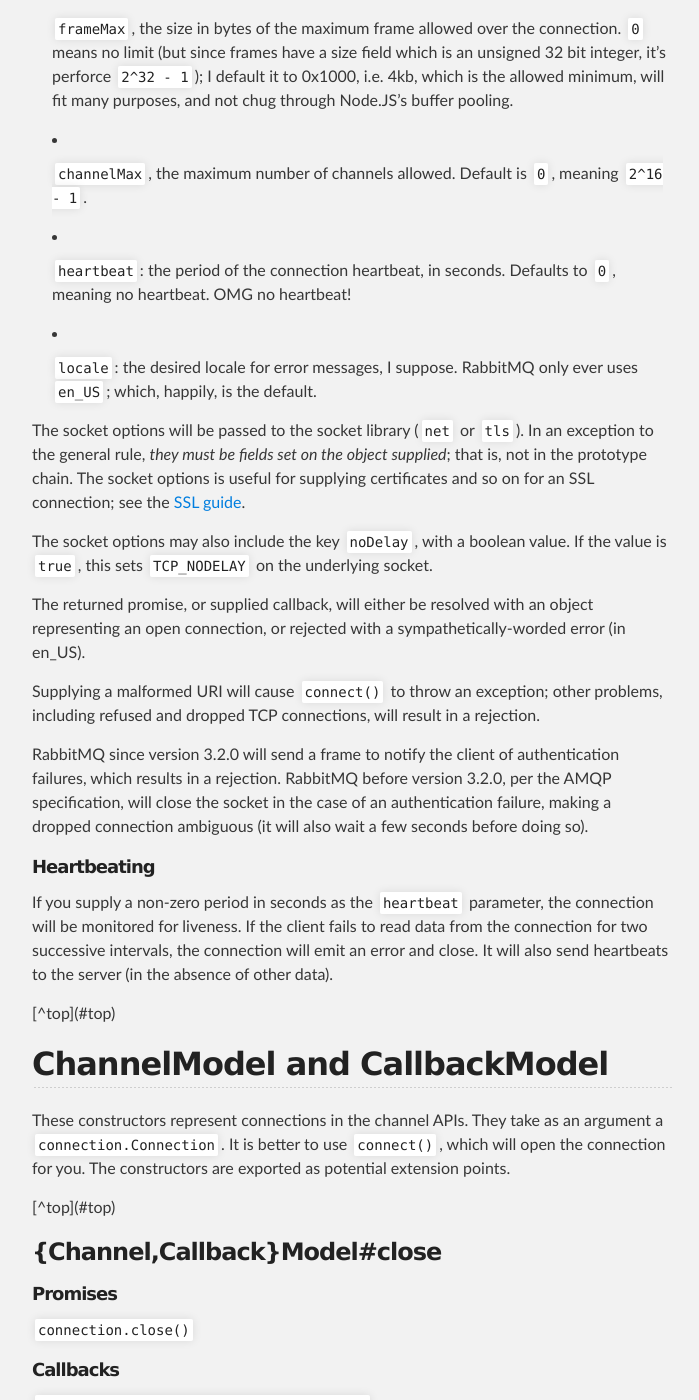
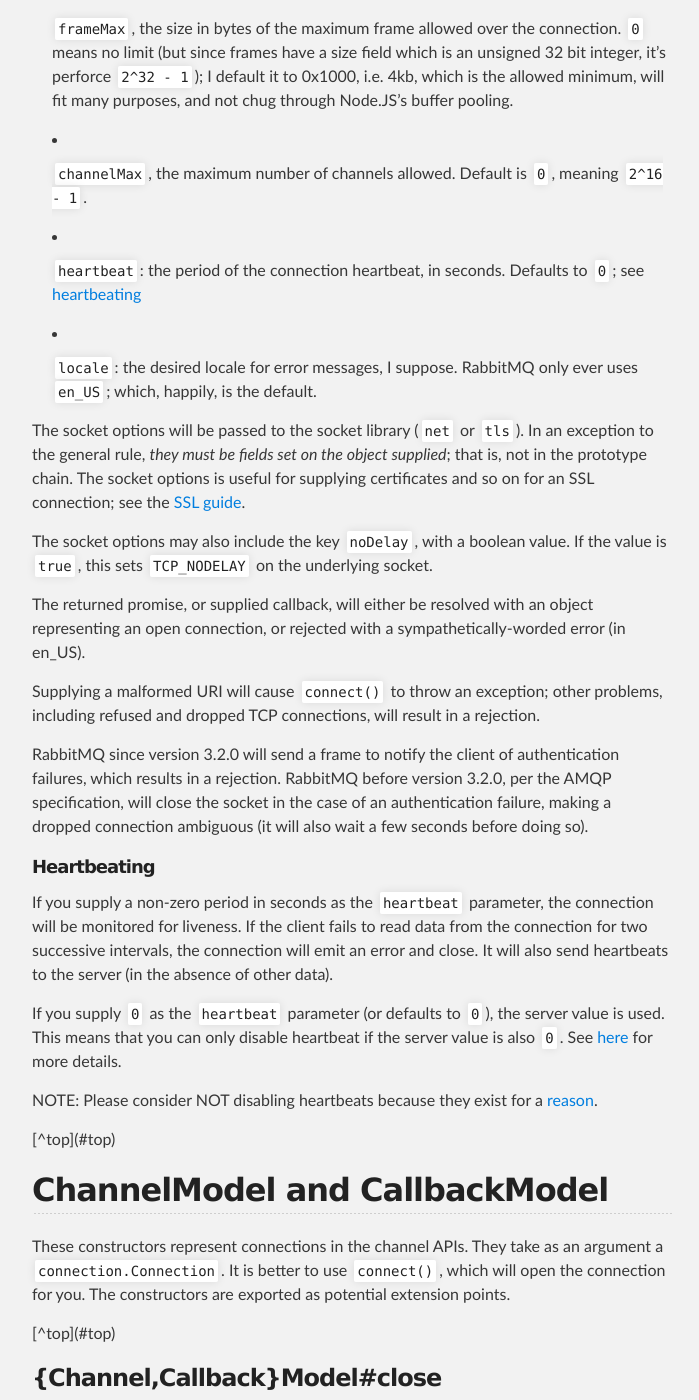
Before and after one commit to amqp-node/amqplib, a Jekyll site: the page built from channel_api.md, in a window 1280 px wide and 1400 px high, scrolled down 6377 px. Shown: the whole window, without its empty margins (288-987 px from the left). Built offline with Jekyll 4.4.1, drawn with Linux system fonts in a browser that asks for light colours; Markdown is read by kramdown in place of the engine named in the settings.

Commit message:
Fix ambiguous heartbeat documentation
https://github.com/squaremo/amqp.node/issues/344#issuecomment-297264176

```diff
--- a/channel_api.md
+++ b/channel_api.md
@@ -314,7 +314,7 @@ URI, e.g., as in `'amqp://localhost?frameMax=0x1000'`. These are:
    `0`, meaning `2^16 - 1`.
 
  * `heartbeat`: the period of the connection heartbeat, in
-   seconds. Defaults to `0`, meaning no heartbeat. OMG no heartbeat!
+   seconds. Defaults to `0`; see [heartbeating](#heartbeating)
 
  * `locale`: the desired locale for error messages, I
    suppose. RabbitMQ only ever uses `en_US`; which, happily, is the
@@ -351,6 +351,14 @@ parameter, the connection will be monitored for liveness. If the
 client fails to read data from the connection for two successive
 intervals, the connection will emit an error and close. It will also
 send heartbeats to the server (in the absence of other data).
+
+If you supply `0` as the `heartbeat` parameter (or defaults to `0`), the
+server value is used. This means that you can only disable heartbeat if
+the server value is also `0`. See
+[here](https://www.rabbitmq.com/configure.html) for more details.
+
+NOTE: Please consider NOT disabling heartbeats because they exist for a
+[reason](http://www.rabbitmq.com/heartbeats.html).
 
 [^top](#top)
 
```
